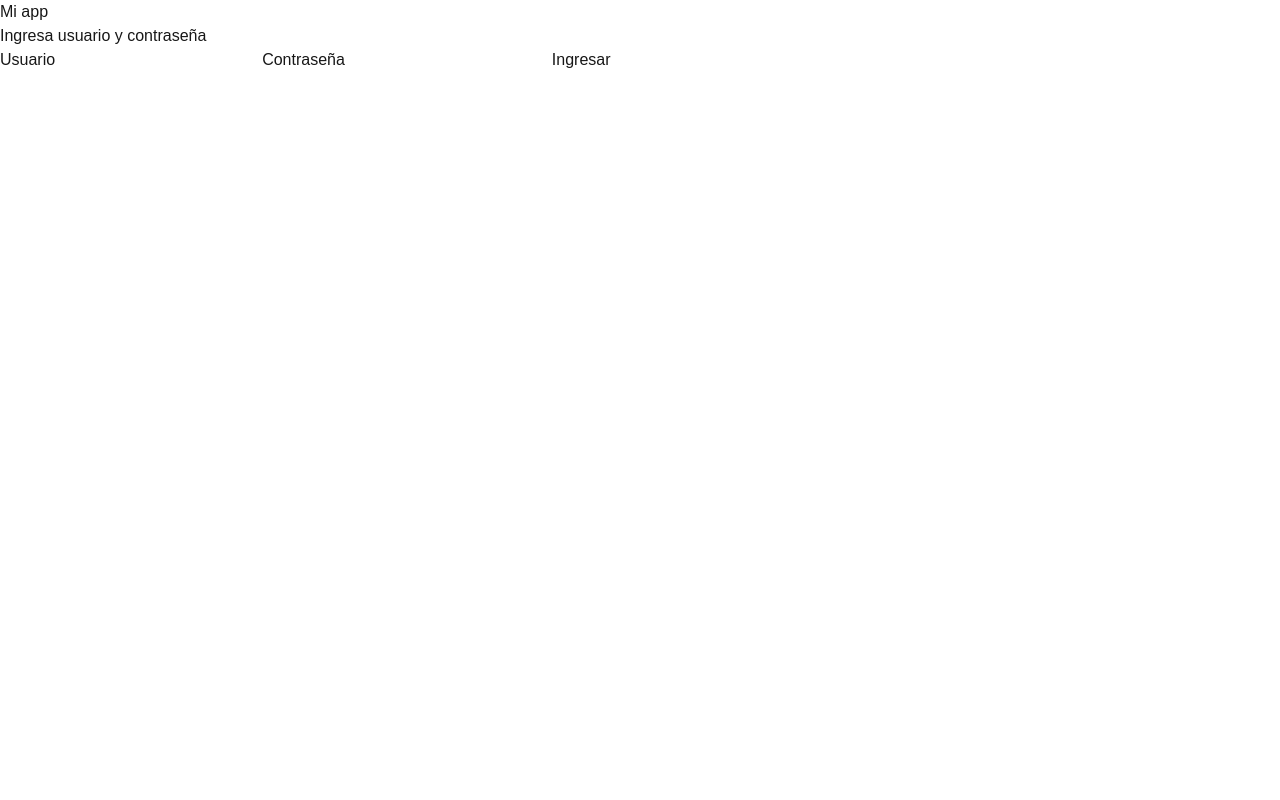
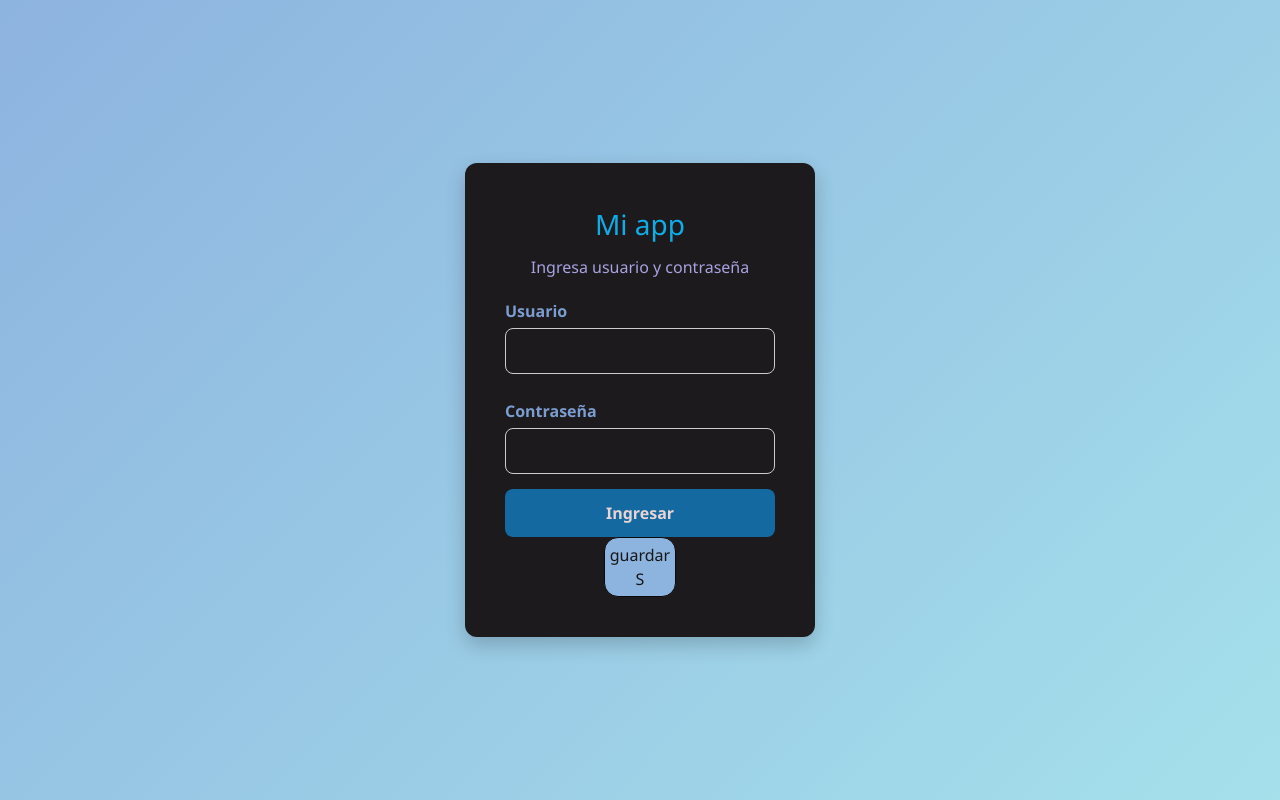
Before and after one commit to DanielaOM24/Learning-typescript, a Next.js app: page / in a window 1280 px wide. Built offline with nearby package versions, Linux system fonts and the light colour scheme.

Commit message:
componentes react

```diff
--- /dev/null
+++ b/src/components/button/Button.tsx
@@ -0,0 +1,20 @@
+
+interface MiButtonProps {
+  text: string;
+  icon: string;
+}
+
+export const MiButton = ({ text, icon }: MiButtonProps) => {
+
+    const handleClick = () =>{
+        console.log("se hizo click en el botón");
+    };
+
+
+  return (
+    <button onClick={handleClick} className="components--button">
+      <div> {text}</div>
+      <div> {icon}</div>
+    </button>
+  );
+};
--- a/src/pages/index3.tsx
+++ b/src/pages/dashboard/index.tsx
@@ -17,7 +17,7 @@ export default function Home() {
   return (
     <main className="main-container">
       <h1>HELLO! ✨</h1>
-      <h2>Mi first page with next and Typescript 🤍</h2>
+      <h2>welcome the eccomerce  🤍</h2>
       <div>{result}</div>
       <button
         onClick={() => {
--- a/src/pages/index.tsx
+++ b/src/pages/index.tsx
@@ -1,6 +1,8 @@
 import { useRouter } from "next/router";
 import { useState } from "react";
 import { users } from "../utils/users";
+import { ToastContainer, toast } from 'react-toastify';
+import { MiButton } from "@/components/button/Button";
 
 const Login = () => {
     const [user, setUser] = useState("");
@@ -19,6 +21,17 @@ const Login = () => {
 
 
     const handleClick = () => {
+
+        toast.error('🦄!', {
+            position: "bottom-center",
+            autoClose: 5000,
+            hideProgressBar: false,
+            closeOnClick: false,
+            pauseOnHover: true,
+            draggable: true,
+            progress: undefined,
+            theme: "dark"
+            });
         console.log("Se hizo click con:", user, password);
 
         // Buscar si las credenciales están en USERS
@@ -28,10 +41,9 @@ const Login = () => {
 
         if (foundUser) {
             console.log("Login exitoso:", foundUser.name);
-            router.push("/"); // va al index.tsx
+            router.push("/dashboard"); // va al index.tsx
         } else {
             console.log("Credenciales incorrectas");
-            alert("Usuario o contraseña inválidos");
         }
     };
 
@@ -47,10 +59,51 @@ const Login = () => {
                 <label>Contraseña</label>
                 <input value={password} onChange={handleChangePassword} type="password" />
 
-                <button onClick={handleClick}>Ingresar</button>
+                <button className="login-box__buton" onClick={handleClick}>Ingresar</button>
+                <MiButton text= {"guardar"} icon={"S"} />
+                < ToastContainer/>
+
             </div>
         </div>
     );
 };
 
+
 export default Login;
+
+
+//genericos
+
+const arrayNum = [2,5,9,8,7,4];
+const arrayStr = ["B","c","5","p"];
+const arrayBln =[true, false];
+
+//devuleva el 1 elemento de un array
+const returnFirstElement = <T,> (array:T[]):T =>{
+    return array[0];
+}
+const result = returnFirstElement<number>(arrayNum);
+console.log(result);
+
+//devuelva el ultimo elemento de un array
+const returnLastElement = <T,> (array:T[]):T =>{
+    return array[array.length-1];
+}
+const result2 =returnLastElement <string>(arrayStr)
+console.log(result2);
+
+//devuelva un array completo inverso
+const returnReverseArray = <T,>(array:T[]):T[]=> {
+    return (array).reverse ();
+}
+
+const result3 = returnReverseArray <boolean>(arrayBln)
+console.log(result3);
+
+//
+
+
+const wrapInTripleArray = <T,>(value:T):T[]=>{
+    return [value,value,value];
+}
+console.log(wrapInTripleArray<number>(5));
--- a/src/styles/globals.css
+++ b/src/styles/globals.css
@@ -28,3 +28,91 @@ body {
   padding: 5;
   border-radius: 2em;
 }
+/* Contenedor principal */
+.login-container {
+  height: 100vh;
+  display: flex;
+  justify-content: center; /* Centra horizontal */
+  align-items: center;     /* Centra vertical */
+  background: linear-gradient(135deg, #8db3df, #a5e0eb);
+  font-family: "Segoe UI", Tahoma, Geneva, Verdana, sans-serif;
+}
+
+/* Caja del login */
+.login-box {
+  background: #1d1a1d;
+  padding: 40px;
+  border-radius: 12px;
+  box-shadow: 0 8px 20px rgba(0, 0, 0, 0.2);
+  width: 350px;
+  text-align: center;
+}
+
+/* Títulos */
+.login-box h1 {
+  margin-bottom: 10px;
+  font-size: 28px;
+  color: #10ace6;
+}
+
+.login-box h3 {
+  margin-bottom: 20px;
+  font-size: 16px;
+  color: #a7a3df;
+}
+
+/* Labels */
+.login-box label {
+  display: block;
+  text-align: left;
+  margin: 10px 0 5px;
+  font-weight: bold;
+  color: #7c9dcf;
+}
+
+/* Inputs */
+.login-box input {
+  width: 100%;
+  padding: 10px;
+  margin-bottom: 15px;
+  border-radius: 8px;
+  border: 1px solid #ccc;
+  outline: none;
+  transition: 0.3s;
+}
+
+.login-box input:focus {
+  border-color: #b6bfe6;
+  box-shadow: 0 0 6px rgba(154, 87, 160, 0.5);
+}
+
+/* Botón */
+.login-box__buton {
+  width: 100%;
+  padding: 12px;
+  border: none;
+  border-radius: 8px;
+  background: #1469a1;
+  color: #e9d4d4;
+  font-size: 16px;
+  font-weight: bold;
+  cursor: pointer;
+  transition: 0.3s;
+}
+
+.login-box__buton :hover {
+  background: #3597af;
+}
+
+.components--button{
+  padding:  5px;
+  border-radius: 14px;
+  background-color: #8db3df;
+  border: 1px solid #0a0a0a;
+
+}
+.components--button:hover{
+  color: #0a0a0a;
+  cursor: pointer;
+  background-color: #ededed;
+}
--- /dev/null
+++ b/src/utils/userStore.tsx
@@ -0,0 +1,15 @@
+import { users } from './users';
+import type {user} from './users';
+
+class userStore {
+   private  users:user[];
+
+
+constructor(initialUsers:user[]){
+    this.users=initialUsers;
+}
+
+list(){
+    console.log("Get- mostrando usuarios");
+    return this.users
+}}
```
Also changed, not shown: package.json (+6 -5 lines), 1 other file (tests, documents, lock files or other folders).
